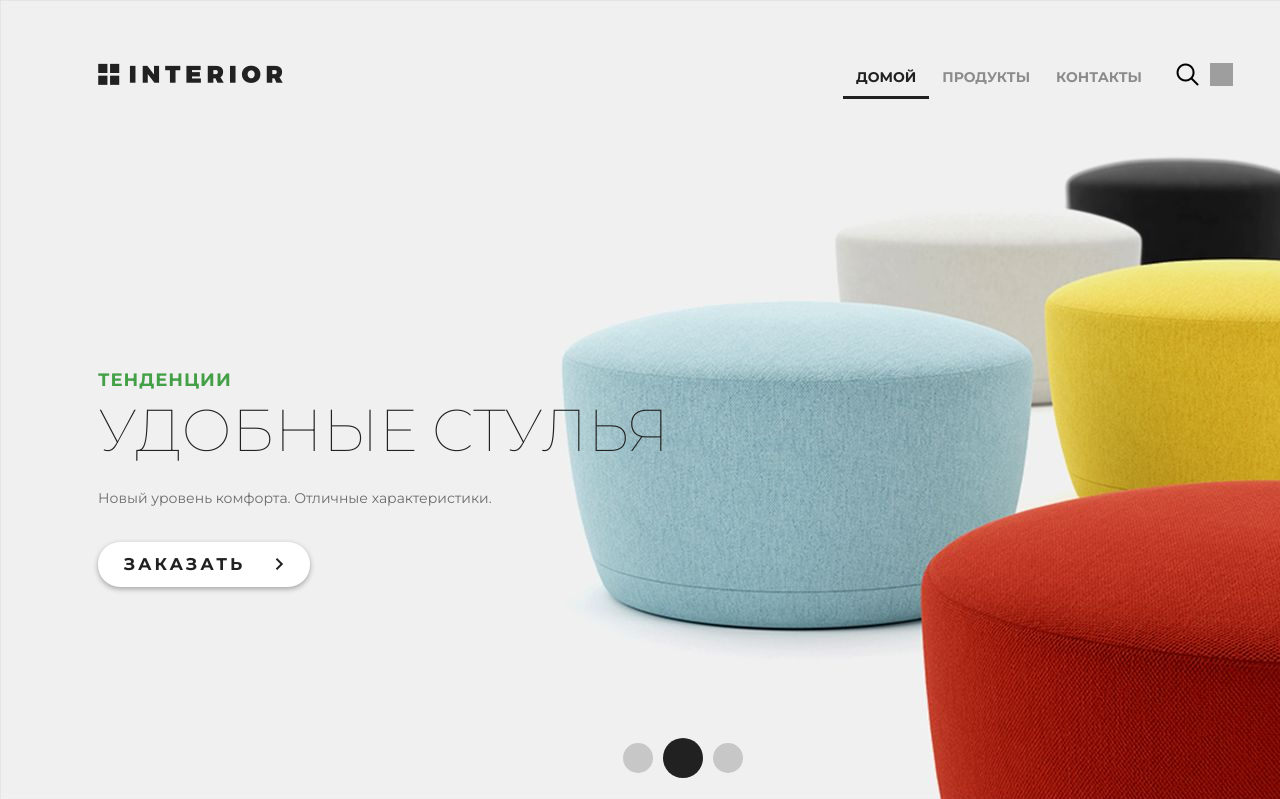
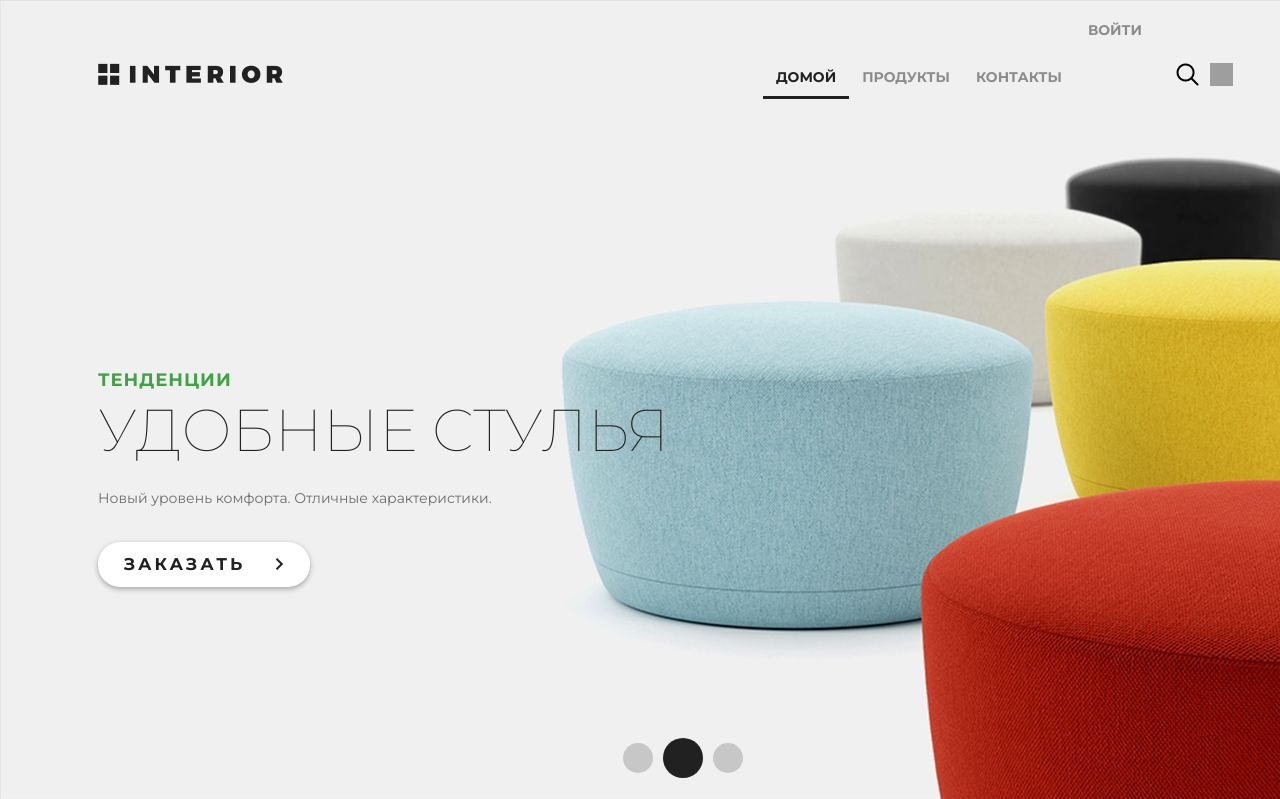
Before and after one commit to valvandor/Django_beginer_project, a Django app: page / in a window 1280 px wide; the page is wider, and only the part inside the window is pictured. Shown: the top 799 px of that part. Run offline with Django 3.2, Linux system fonts and the light colour scheme; grey boxes are pictures that could not be loaded.

Commit message:
added button for login/logout in inc_nav_menu and styled it

```diff
--- a/geekshop/mainapp/templates/mainapp/includes/inc_nav_menu.html
+++ b/geekshop/mainapp/templates/mainapp/includes/inc_nav_menu.html
@@ -1,4 +1,13 @@
 {% block menu %}
+
+    <div class="header-auth">
+        {% if user.is_authenticated %}
+            <a href="{% url 'auth:logout' %}">выйти</a>
+            {% else %}
+            <a href="{% url 'auth:login' %}">войти</a>
+        {% endif %}
+    </div>
+
     <a href="{% url 'index' %}" class="logo"></a>
 
     <ul class="menu">
--- a/geekshop/static/style/style.css
+++ b/geekshop/static/style/style.css
@@ -28,6 +28,26 @@ html, body {
 	padding-left: 98px;
 	padding-right: 211px;
 	position: relative;
+}
+
+.header-auth {
+    float: right;
+    margin: 20px 0;
+}
+
+.header-auth > a {
+	color: #8c8c8c;
+	font-size: 14px;
+	font-weight: 700;
+	text-align: right;
+	text-transform: uppercase;
+	text-decoration: none;
+	padding: 10px 13px;
+}
+
+.header-auth a:hover {
+	color: #212121;
+	font-weight: 700;
 }
 
 .logo {
```
